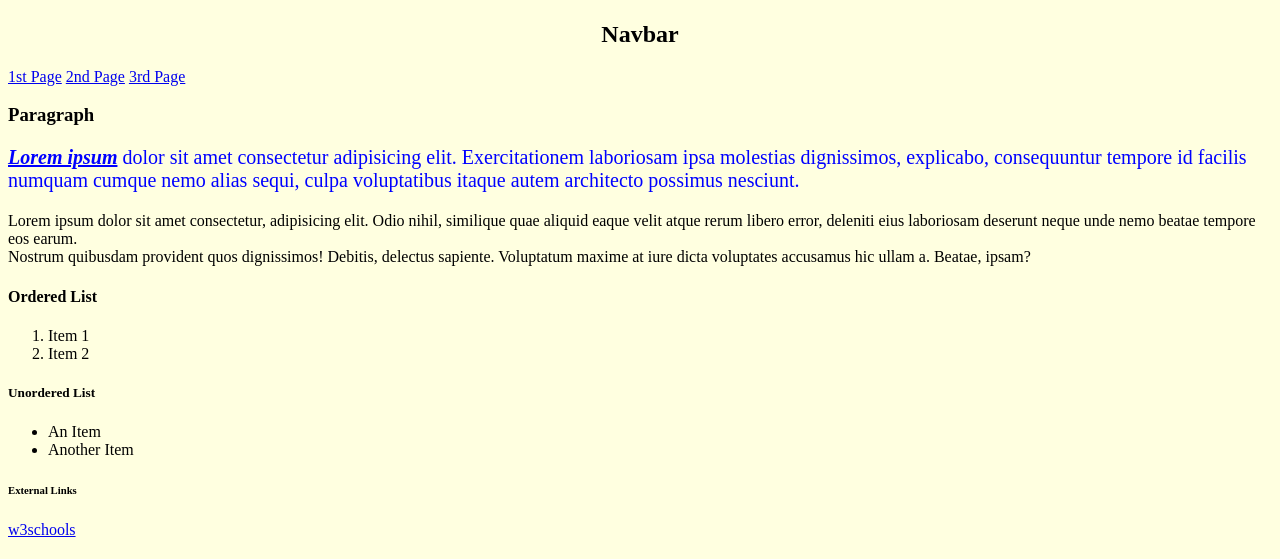
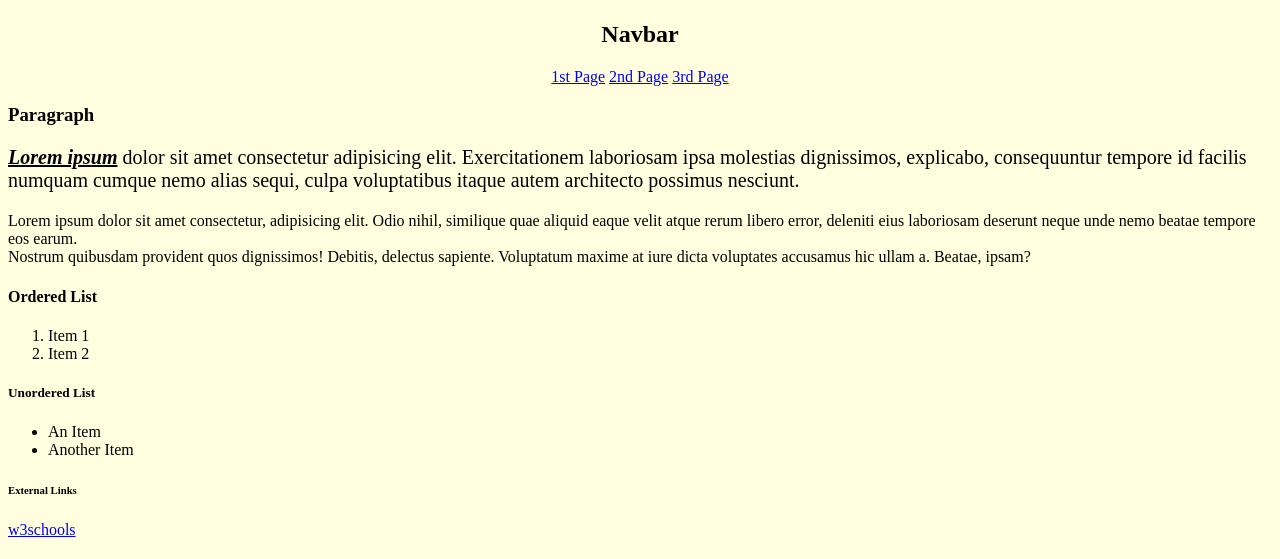
Before and after one commit to Indykatz/codeNation_webPage_Template, a plain HTML site: page pagethree.html in a window 1280 px wide. Shown: the part 241-800 px from the top of the page. Drawn offline with Linux system fonts and the light colour scheme.

Commit message:
final checks

```diff
--- a/pagethree.html
+++ b/pagethree.html
@@ -22,7 +22,7 @@
     </div>
 
     <!-- Links -->
-    <div>
+    <div class="navbar_styles">
       <h2>Navbar</h2>
       <a href="index.html">1st Page</a>
       <a href="pagetwo.html">2nd Page</a>
--- a/styles.css
+++ b/styles.css
@@ -3,15 +3,17 @@ body {
   background-color: lightyellow;
 }
 
+/* header 1 tag */
 h1 {
   color: blue;
 }
 
-h2 {
+/* paragraph tag */
+p {
+  font-size: 20px;
+}
+
+/* Syling is class names */
+.navbar_styles {
   text-align: center;
 }
-
-p {
-  color: blue;
-  font-size: 20px;
-}
```
Also changed, not shown: index.html (+11 -9 lines), 1 other file.
